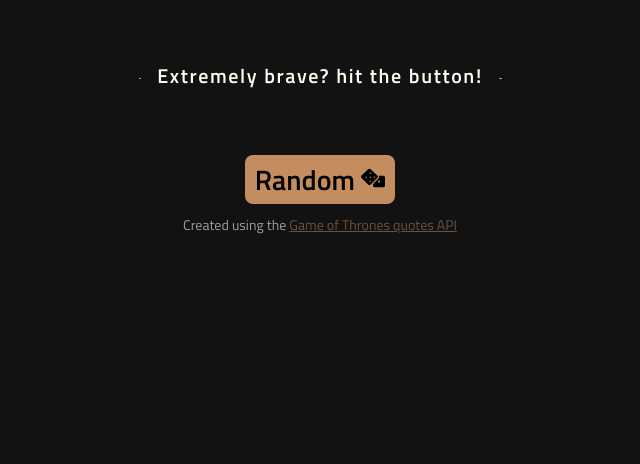
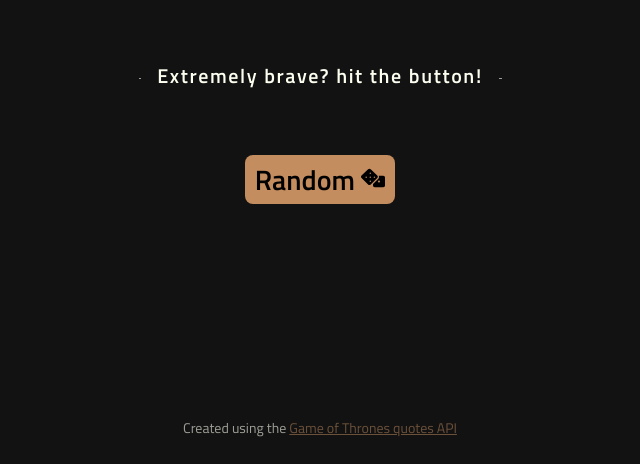
Before and after one commit to Liad-n/game-of-quotes-2, a Flask app: page / in a window 1280 px wide. Shown: the part 362-826 px from the top of the page, without its empty margins (320-960 px from the left). Run offline with Flask 2, Linux system fonts and the light colour scheme; some web fonts are replaced.

Commit message:
fixed footer location

```diff
--- a/static/style.css
+++ b/static/style.css
@@ -297,7 +297,7 @@ header {
 
 footer {
     /* grid-area: footer; */
-    /* position: fixed; */
+    position: absolute;
     bottom: 0;
     left: 0;
     width: 100%;
```
